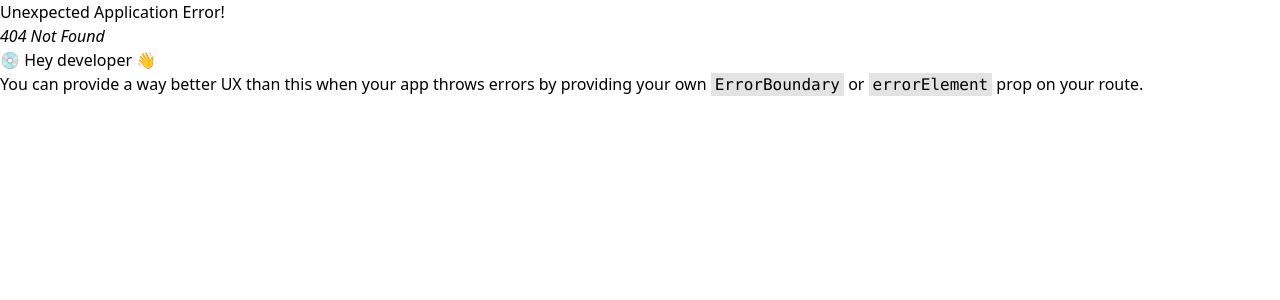
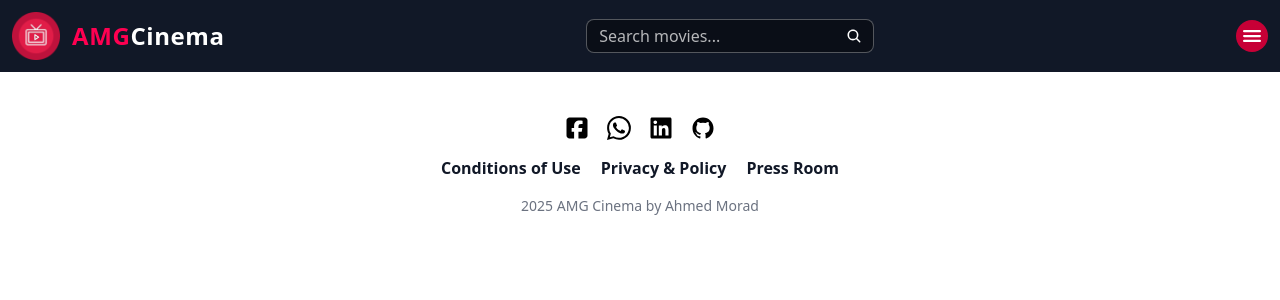
Before and after one commit to ahmedmorad275/movie-website, a React (Vite) app: page /featured in a window 1280 px wide. Before the commit this address had no page. Shown: the top 300 px of the page. Built offline with nearby package versions, Linux system fonts and the light colour scheme.

Commit message:
Added Router

```diff
--- a/src/App.jsx
+++ b/src/App.jsx
@@ -1,7 +1,5 @@
-import FeaturedMovies from './Components/FeaturedMovies'
+import { Outlet } from 'react-router'
 import Footer from './Components/Footer'
-import Header from './Components/Header'
-import NewArrival from './Components/NewArrival'
 import { useState, useEffect } from 'react'
 
 function App() {
@@ -58,9 +56,7 @@ function App() {
           </button>
         </div>
       )}
-      <Header />
-      <FeaturedMovies />
-      <NewArrival />
+      <Outlet />
       <Footer />
     </>
   )
--- a/src/Components/Menu.jsx
+++ b/src/Components/Menu.jsx
@@ -1,5 +1,7 @@
 import { Menu, MenuButton, MenuItem, MenuItems } from '@headlessui/react'
 import { IoMenu } from 'react-icons/io5'
+import { Link } from 'react-router'
+// import Menu from '@mui/icons-material/Menu'
 
 export default function Example() {
   return (
@@ -14,20 +16,20 @@ export default function Example() {
       >
         <div className="py-1">
           <MenuItem>
-            <a
-              href="#featured"
+            <Link
+              to={'/featured'}
               className="block px-4 py-2 text-sm text-gray-700 data-focus:bg-gray-100 data-focus:text-gray-900 data-focus:outline-hidden"
             >
               Featured Movies
-            </a>
+            </Link>
           </MenuItem>
           <MenuItem>
-            <a
-              href="#newArrival"
+            <Link
+              to={'/new-arrival'}
               className="block px-4 py-2 text-sm text-gray-700 data-focus:bg-gray-100 data-focus:text-gray-900 data-focus:outline-hidden"
             >
               New Arrival
-            </a>
+            </Link>
           </MenuItem>
           <MenuItem>
             <a
--- a/src/Components/Navbar.jsx
+++ b/src/Components/Navbar.jsx
@@ -2,8 +2,9 @@ import { useEffect, useRef, useState } from 'react'
 import logo from '../assets/logo.png'
 import { IoSearch, IoMenu } from 'react-icons/io5'
 import Menu from './Menu'
+import { useNavigate } from 'react-router'
 
-export default function Navbar() {
+export default function Navbar({ color }) {
   const [word, setWord] = useState('')
   const [movies, setMovies] = useState([])
   const [loading, setLoading] = useState(false)
@@ -63,12 +64,16 @@ export default function Navbar() {
     }
   }, [])
 
+  const navigate = useNavigate()
   return (
     <>
-      <nav className="p-2 md:p-3">
+      <nav className={`p-2 md:p-3 ${color}`}>
         <div className="mx-auto flex max-w-7xl items-center justify-between">
           {/* Logo */}
-          <div className="logo-box flex cursor-pointer items-center gap-1.5 md:gap-3">
+          <div
+            onClick={() => navigate('/')}
+            className="logo-box flex cursor-pointer items-center gap-1.5 md:gap-3"
+          >
             <img src={logo} className="h-10 md:h-12" alt="AMG Cinema" />
             <p className="text-xl font-bold tracking-wide text-rose-700 brightness-150 md:text-2xl">
               AMG<span className="text-white">Cinema</span>
--- /dev/null
+++ b/src/Pages/FeaturedPage.jsx
@@ -0,0 +1,9 @@
+import Navbar from '../Components/Navbar'
+
+export default function FeaturedPage() {
+  return (
+    <div>
+      <Navbar color={'bg-gray-900'} />
+    </div>
+  )
+}
--- /dev/null
+++ b/src/Pages/Home.jsx
@@ -0,0 +1,15 @@
+import React from 'react'
+import Header from '../Components/Header'
+import FeaturedMovies from '../Components/FeaturedMovies'
+import NewArrival from '../Components/NewArrival'
+import Footer from '../Components/Footer'
+
+export default function Home() {
+  return (
+    <>
+    <Header />
+      <FeaturedMovies />
+      <NewArrival />
+    </>
+  )
+}
--- /dev/null
+++ b/src/Pages/MoviePage.jsx
@@ -0,0 +1,9 @@
+import Navbar from '../Components/Navbar'
+
+export default function MoviePage() {
+  return (
+    <div>
+      <Navbar color={'bg-gray-900'} />
+    </div>
+  )
+}
--- /dev/null
+++ b/src/Pages/NewArrivalPage.jsx
@@ -0,0 +1,9 @@
+import Navbar from '../Components/Navbar'
+
+export default function NewArrivalPage() {
+  return (
+    <div>
+      <Navbar color={'bg-gray-900'}/>
+    </div>
+  )
+}
--- a/src/main.jsx
+++ b/src/main.jsx
@@ -2,14 +2,24 @@ import ReactDOM from 'react-dom/client'
 import { createRoot } from 'react-dom/client'
 import { RouterProvider } from 'react-router/dom'
 import { createBrowserRouter } from 'react-router'
+import Home from './Pages/Home.jsx'
 
 import App from './App.jsx'
 import './index.css'
+import FeaturedPage from './Pages/FeaturedPage.jsx'
+import NewArrivalPage from './Pages/NewArrivalPage.jsx'
+import MoviePage from './Pages/MoviePage.jsx'
 
 const router = createBrowserRouter([
   {
     path: '/',
     element: <App />,
+    children: [
+      { index: true, element: <Home /> },
+      { path: 'featured', element: <FeaturedPage /> },
+      { path: 'new-arrival', element: <NewArrivalPage /> },
+      { path: 'movie/:id', element: <MoviePage /> },
+    ],
   },
 ])
 
```
Also changed, not shown: 1 other file (tests, documents, lock files or other folders).
